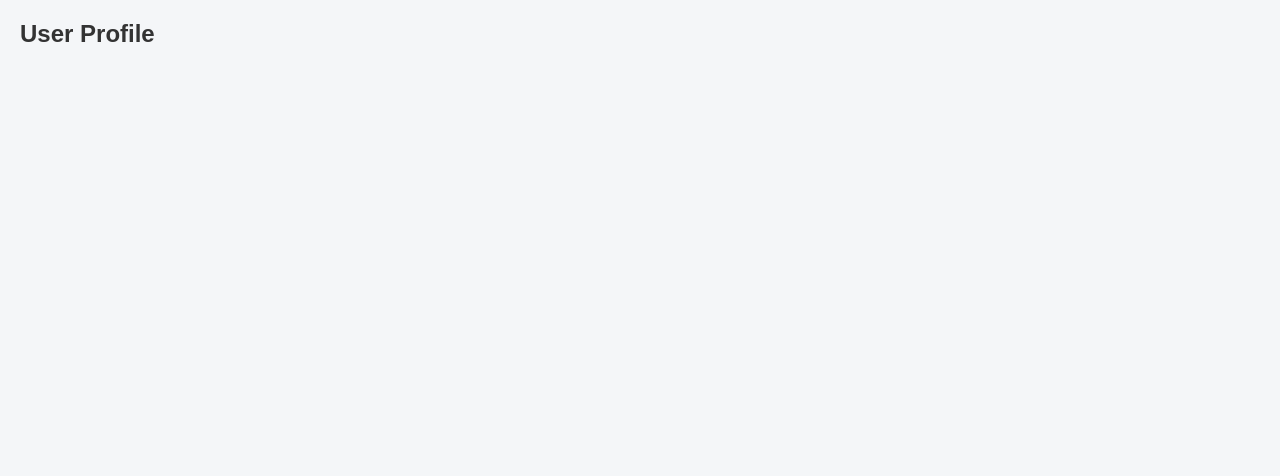
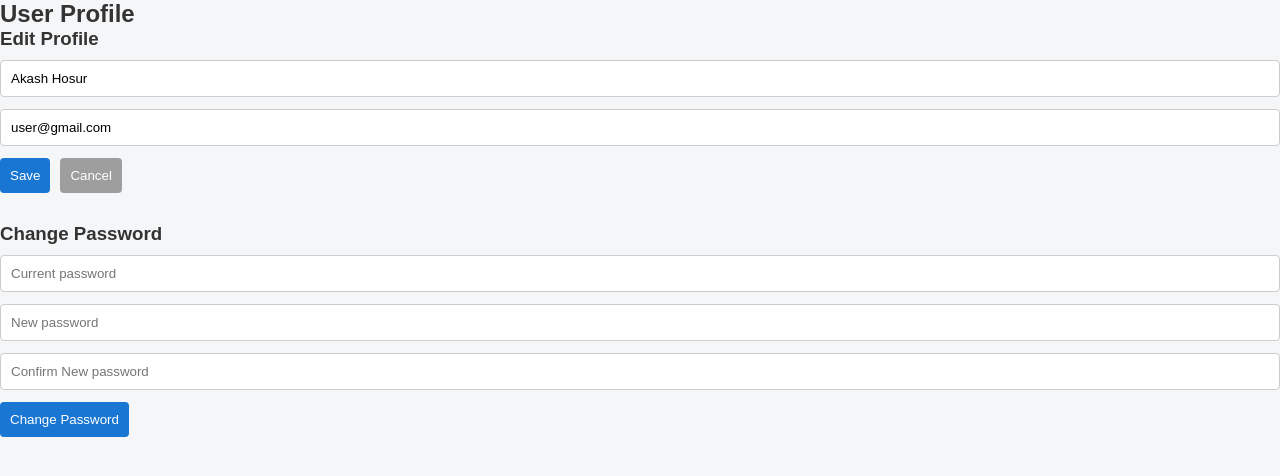
Before and after one commit to AKASHHOSUR/user-management-system, a React (Create React App) app in the folder frontend/: page /profile in a window 1280 px wide. Shown: the top 476 px of the page. Built offline with nearby package versions, Linux system fonts and the light colour scheme.

Commit message:
Added user profile page with edit profile and change password UI

```diff
--- a/frontend/src/pages/Profile.js
+++ b/frontend/src/pages/Profile.js
@@ -1,10 +1,109 @@
-import React from 'react'
+import React, { useState } from 'react'
+import '../styles/profile.css';
 
 function Profile() {
+
+  const [fullName, setFullName] = useState('Akash Hosur');
+  const [email, setEmail] = useState('user@gmail.com');
+
+  const [currentPassword, setCurrentPassword] = useState('');
+  const [newPassword, setNewPassword] = useState('');
+  const [confirmPassword, setConfirmPassword] = useState('');
+
+  const [message, setMessage] = useState('');
+  const [error, setError] = useState('');
+
+  const handleProfileSave = () => {
+    if (!fullName || !email) {
+      setError('Name and Email cannot be empty');
+      setMessage('')
+      return;
+    }
+
+    setError('');
+    setMessage('Profile updated successfully');
+  };
+
+  const handlePasswordChange = () => {
+    if (!currentPassword || !newPassword || !confirmPassword) {
+      setError('All password fields are required');
+      setMessage('');
+      return;
+    }
+
+    if (newPassword !== confirmPassword) {
+      setError('New Passwords do not match');
+      setMessage('');
+      return;
+    }
+
+    if (newPassword.length < 6) {
+      setError('Password must be at least 6 characters');
+      setMessage('');
+      return;
+    }
+
+    setError('');
+    setMessage('Password changed successfully');
+
+    setCurrentPassword('');
+    setNewPassword('');
+    setConfirmPassword('');
+  }
   return (
-    <h2 style={{padding: '20px'}}>User Profile
-    </h2>
-  )
+    <div className='profile-conatiner'>
+      <h2>User Profile</h2>
+
+      {error && <p className='error'>{error}</p>}
+      {message && <p className='success'>{message}</p>}
+
+      <div className='profile-section'>
+        <h3>Edit Profile</h3>
+
+        <input
+          type='text'
+          placeholder='Full Name'
+          value={fullName}
+          onChange={(e) => setFullName(e.target.value)}
+        />
+
+        <input
+          type='email'
+          placeholder='Email'
+          value={email}
+          onChange={(e) => setEmail(e.target.value)} />
+
+        <div className='button-group'>
+          <button onClick={handleProfileSave}>Save</button>
+          <button className='secondary'>Cancel</button>
+        </div>
+      </div>
+
+      <div className='profile-section'>
+        <h3>Change Password</h3>
+
+        <input
+          type='password'
+          placeholder='Current password'
+          value={currentPassword}
+          onChange={(e) => setCurrentPassword(e.target.value)} />
+
+        <input
+          type='password'
+          placeholder='New password'
+          value={newPassword}
+          onChange={(e) => setNewPassword(e.target.value)} />
+
+        <input
+          type='password'
+          placeholder='Confirm New password'
+          value={confirmPassword}
+          onChange={(e) => setConfirmPassword(e.target.value)} />
+
+        <button onClick={handlePasswordChange}>Change Password</button>
+      </div>
+    </div>
+  );
 }
 
-export default Profile
+export default Profile;
--- /dev/null
+++ b/frontend/src/styles/profile.css
@@ -0,0 +1,63 @@
+.profile-container {
+  max-width: 500px;
+  margin: 30px auto;
+  background: white;
+  padding: 25px;
+  border-radius: 8px;
+  box-shadow: 0 0 10px rgba(0,0,0,0.1);
+}
+
+.profile-container h2 {
+  text-align: center;
+  margin-bottom: 20px;
+}
+
+.profile-section {
+  margin-bottom: 30px;
+}
+
+.profile-section h3 {
+  margin-bottom: 10px;
+}
+
+.profile-section input {
+  width: 100%;
+  padding: 10px;
+  margin-bottom: 12px;
+  border: 1px solid #ccc;
+  border-radius: 4px;
+}
+
+.button-group {
+  display: flex;
+  gap: 10px;
+}
+
+button {
+  padding: 10px;
+  background-color: #1976d2;
+  color: white;
+  border: none;
+  border-radius: 4px;
+  cursor: pointer;
+}
+
+button.secondary {
+  background-color: #9e9e9e;
+}
+
+button:hover {
+  opacity: 0.9;
+}
+
+.error {
+  color: red;
+  text-align: center;
+  margin-bottom: 10px;
+}
+
+.success {
+  color: green;
+  text-align: center;
+  margin-bottom: 10px;
+}
```
